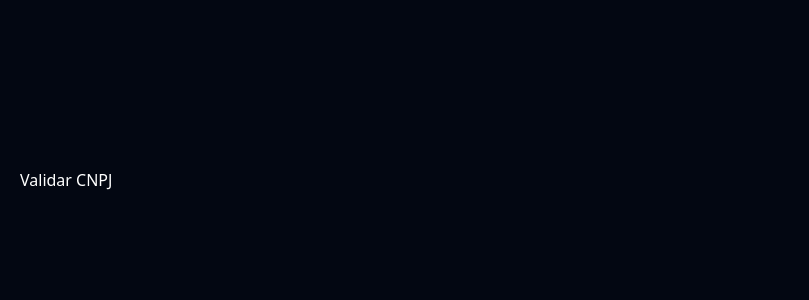
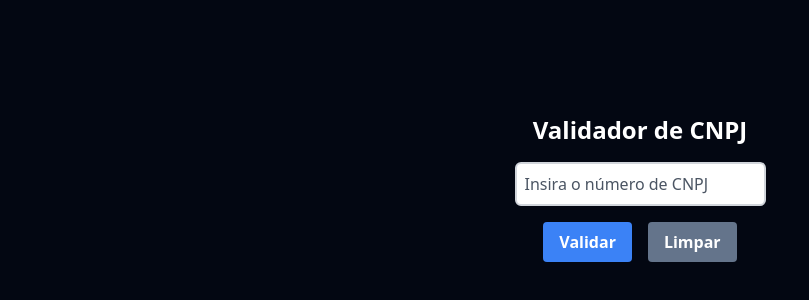
Before and after one commit to lmdvlpr/toolbox, a React (Vite) app: page /validador-de-cnpj in a window 1280 px wide. Shown: the part 220-520 px from the top of the page, without its empty margins (0-809 px from the left). Built offline with nearby package versions, Linux system fonts and the light colour scheme.

Commit message:
finish cnpj validate

```diff
--- a/src/components/CnpjValidate.jsx
+++ b/src/components/CnpjValidate.jsx
@@ -1,5 +1,132 @@
+import { useState } from 'react'
+
+function validateCNPJ(cnpj) {
+  // Remove todos os caracteres não numéricos
+  cnpj = cnpj.replace(/[^\d]+/g, '')
+
+  // Se o campo estiver vazio, retorna falso e consequentemente é inválido
+  if (cnpj === '') return false
+
+  // Elimina CNPJs invalidos conhecidos
+  if (cnpj.length !== 14) return false
+
+  /* O CNPJ "00.000.000/0000-00" possui um formato válido (14 dígitos), mas é conhecido como um "CNPJ especial" ou "CNPJ nulo" que, na prática, não é atribuído a nenhuma entidade. É utilizado em situações específicas para representar a ausência de um CNPJ válido. */
+  if (cnpj === '00000000000000' || cnpj === '00.000.000/0000-00') return false
+
+  // Validação dos dígitos verificadores (DV):
+  let tamanho = cnpj.length - 2
+  let numeros = cnpj.substring(0, tamanho)
+  let digitos = cnpj.substring(tamanho)
+  let soma = 0
+  let pos = tamanho - 7
+
+  for (let i = tamanho; i >= 1; i--) {
+    soma += numeros.charAt(tamanho - i) * pos--
+    if (pos < 2) {
+      pos = 9
+    }
+  }
+
+  let resultado = soma % 11 < 2 ? 0 : 11 - soma % 11
+  if (resultado !== parseInt(digitos.charAt(0))) return false
+
+  tamanho = tamanho + 1
+  numeros = cnpj.substring(0, tamanho)
+  soma = 0
+  pos = tamanho - 7
+  for (let i = tamanho; i >= 1; i--) {
+    soma += numeros.charAt(tamanho - i) * pos--
+    if (pos < 2) {
+      pos = 9
+    }
+  }
+
+  resultado = soma % 11 < 2 ? 0 : 11 - soma % 11
+  if (resultado !== parseInt(digitos.charAt(1))) return false
+
+  return true
+}
+
+// Formata o número de CNPJ para exibição no input.
+function formatCnpj(cnpj) {
+  const numbers = cnpj.replace(/[^\d]+/g, '');
+
+  if (numbers.length <= 2) {
+    return numbers
+  }
+
+  if (numbers.length <= 5) {
+    return `${numbers.slice(0, 2)}.${numbers.slice(2)}`
+  }
+
+  if (numbers.length <= 8) {
+    return `${numbers.slice(0, 2)}.${numbers.slice(2, 5)}.${numbers.slice(5)}`
+  }
+
+  if (numbers.length <= 12) {
+    return `${numbers.slice(0, 2)}.${numbers.slice(2, 5)}.${numbers.slice(5, 8)}/${numbers.slice(8)}`
+  }
+
+  return `${numbers.slice(0, 2)}.${numbers.slice(2, 5)}.${numbers.slice(5, 8)}/${numbers.slice(8, 12)}-${numbers.slice(12)}`
+}
+
 export function CnpjValidate() {
+  const [cnpj, setCnpj] = useState('')
+  const [errorMessage, setErrorMessage] = useState('')
+  const [successMessage, setSuccessMessage] = useState('')
+
+  const handleInputChange = (event) => {
+    const inputValue = event.target.value
+    const formattedCjnp = formatCnpj(inputValue)
+    setCnpj(formattedCjnp)
+  }
+
+  const handleValidateClick = () => {
+    const isValidCnpj = validateCNPJ(cnpj)
+    if (!isValidCnpj) {
+      setErrorMessage('Número de CNPJ inválido! ❌')
+      setSuccessMessage('')
+    } else {
+      setErrorMessage('')
+      setSuccessMessage('Número de CNPJ válido! ✅')
+    }
+  }
+
+  const handleClearClick = () => {
+    setCnpj('')
+    setErrorMessage('')
+    setSuccessMessage('')
+  }
+
   return (
-    <p>Validar CNPJ</p>
+    <div className='w-full p-6 flex flex-col items-center'>
+      <h1 className='p-4 text-2xl font-semibold'>Validador de CNPJ</h1>
+      <input
+        className="text-gray-900 border-2 border-gray-300 p-2 rounded-md placeholder:text-gray-600"
+        type="text"
+        placeholder="Insira o número de CNPJ"
+        value={cnpj}
+        onChange={handleInputChange}
+        maxLength={18}
+      />
+
+      <div className='flex space-x-2 gap-2 pt-2'>
+        <button
+          className="bg-blue-500 hover:bg-blue-600 text-white font-bold py-2 px-4 rounded mt-2"
+          onClick={handleValidateClick}
+        >
+          Validar
+        </button>
+        <button
+          className="bg-slate-500 hover:bg-slate-600 text-white font-bold py-2 px-4 rounded mt-2"
+          onClick={handleClearClick}
+        >
+          Limpar
+        </button>
+      </div>
+
+      {errorMessage && <p className="text-red-500 pt-4 font-bold">{errorMessage}</p>}
+      {successMessage && <p className="text-green-500 pt-4 font-bold">{successMessage}</p>}
+    </div >
   )
 }
--- a/src/components/CpfValidate.jsx
+++ b/src/components/CpfValidate.jsx
@@ -125,5 +125,5 @@ export function CpfValidate() {
       {errorMessage && <p className="text-red-500 pt-4 font-bold">{errorMessage}</p>}
       {successMessage && <p className="text-green-500 pt-4 font-bold">{successMessage}</p>}
     </div >
-  );
+  )
 }
```
